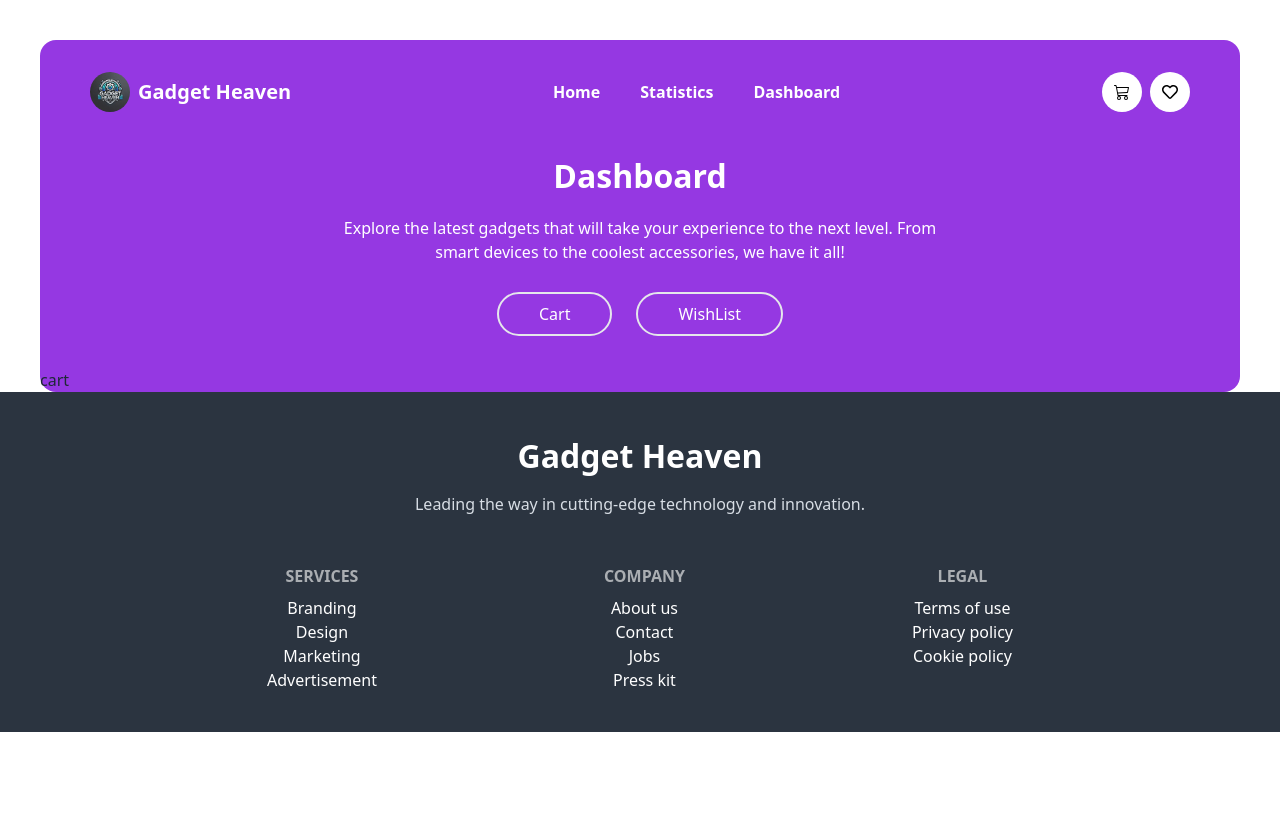
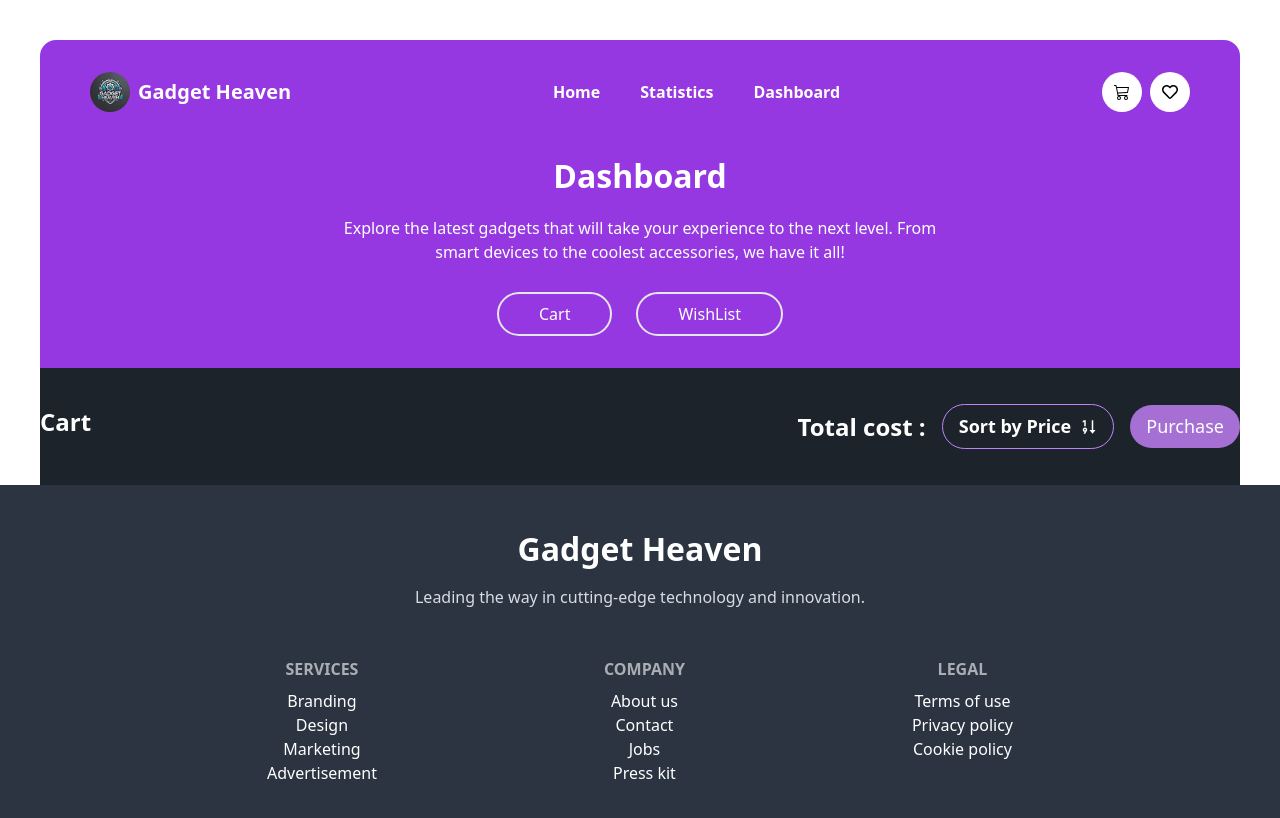
Before and after one commit to programming-hero-web-course-4/b10a8-gadget-heaven-tainurrahaman, a React (Vite) app: page /allcart in a window 1280 px wide. Shown: the top 818 px of the page. Built offline with nearby package versions, Linux system fonts and the light colour scheme.

Commit message:
add cart in localstorage

```diff
--- a/package.json
+++ b/package.json
@@ -16,6 +16,7 @@
     "react-dom": "^18.3.1",
     "react-icons": "^5.3.0",
     "react-router-dom": "^7.0.1",
+    "react-toastify": "^10.0.6",
     "recharts": "^2.13.3",
     "sort-by": "^0.0.2"
   },
--- a/src/components/AllCart.jsx
+++ b/src/components/AllCart.jsx
@@ -1,10 +1,25 @@
 import DashBoard from "./DashBoard";
+import { RiSortNumberAsc } from "react-icons/ri";
 
 const AllCart = () => {
   return (
     <div>
       <DashBoard></DashBoard>
-      <h3>cart</h3>
+      <div className="bg-[#1D232A] py-9 flex justify-between text-white">
+        <h4 className="font-bold text-[24px]">Cart</h4>
+        <div className="flex gap-4 items-center">
+          <h3 className="font-bold text-[24px]">Total cost :</h3>
+          <button className="flex items-center gap-2 py-2 px-4 rounded-full border-purple-400 border font-semibold text-[18px]">
+            Sort by Price{" "}
+            <span>
+              <RiSortNumberAsc />
+            </span>
+          </button>
+          <button className="bg-[#A66FD4] py-2 px-4 rounded-full text-[18px]">
+            Purchase
+          </button>
+        </div>
+      </div>
     </div>
   );
 };
--- a/src/components/AllWishList.jsx
+++ b/src/components/AllWishList.jsx
@@ -5,7 +5,9 @@ const AllWishList = () => {
   return (
     <div>
       <DashBoard></DashBoard>
-      <h4>wishlist</h4>
+      <div className="bg-[#1D232A] py-9 flex justify-between text-white">
+        <h4 className="font-bold text-[24px]">WishList</h4>
+      </div>
     </div>
   );
 };
--- a/src/components/GadgetCart.jsx
+++ b/src/components/GadgetCart.jsx
@@ -2,7 +2,6 @@ import { Link } from "react-router-dom";
 
 const GadgetCart = ({ gadget }) => {
   const { product_image, product_title, price, product_id } = gadget;
-  console.log(gadget);
 
   return (
     <div className=" bg-[#403546]  p-2 md:p-3 lg:p-5 flex flex-col">
--- a/src/components/GadgetDetails.jsx
+++ b/src/components/GadgetDetails.jsx
@@ -3,6 +3,7 @@ import { BsCart3 } from "react-icons/bs";
 import { FaRegHeart } from "react-icons/fa";
 import { FaStar } from "react-icons/fa";
 import React from "react";
+import { addToCartList } from "../utility/addToCartDb";
 
 const GadgetDetails = () => {
   const { product_id } = useParams();
@@ -19,6 +20,10 @@ const GadgetDetails = () => {
     description,
     availability,
   } = product;
+
+  const handleAddList = (id) => {
+    addToCartList(id);
+  };
 
   return (
     <div className="relative pb-80 mb-80 ">
@@ -105,12 +110,15 @@ const GadgetDetails = () => {
           </div>
           <div className="flex items-center gap-4 ">
             <div>
-              <Link className="flex items-center bg-[#9538E2] py-2 px-4 rounded-full gap-2 font-normal md:font-bold text-[12px] md:text-[18px]">
+              <button
+                onClick={() => handleAddList(product_id)}
+                className="flex items-center bg-[#9538E2] py-2 px-4 rounded-full gap-2 font-normal md:font-bold text-[12px] md:text-[18px]"
+              >
                 Add to Cart
                 <span className="font-semibold md:font-bold">
                   <BsCart3 />
                 </span>
-              </Link>
+              </button>
             </div>
             <div className="border-2 rounded-full p-2 opacity-50 font-bold text-[16px] md:text-[24px]">
               <FaRegHeart />
--- /dev/null
+++ b/src/utility/addToCartDb.js
@@ -0,0 +1,24 @@
+import { ToastContainer, toast } from "react-toastify";
+
+const getAddList = () => {
+  const storeAddListStr = localStorage.getItem("add-list");
+  if (storeAddListStr) {
+    const storeAddList = JSON.parse(storeAddListStr);
+    return storeAddList;
+  } else {
+    return [];
+  }
+};
+
+const addToCartList = (id) => {
+  const storedAddList = getAddList();
+  if (storedAddList.includes(id)) {
+    return;
+  } else {
+    storedAddList.push(id);
+    const storedAddListStr = JSON.stringify(storedAddList);
+    localStorage.setItem("add-list", storedAddListStr);
+  }
+};
+
+export { addToCartList, getAddList };
```
Also changed, not shown: 1 other file (tests, documents, lock files or other folders).
